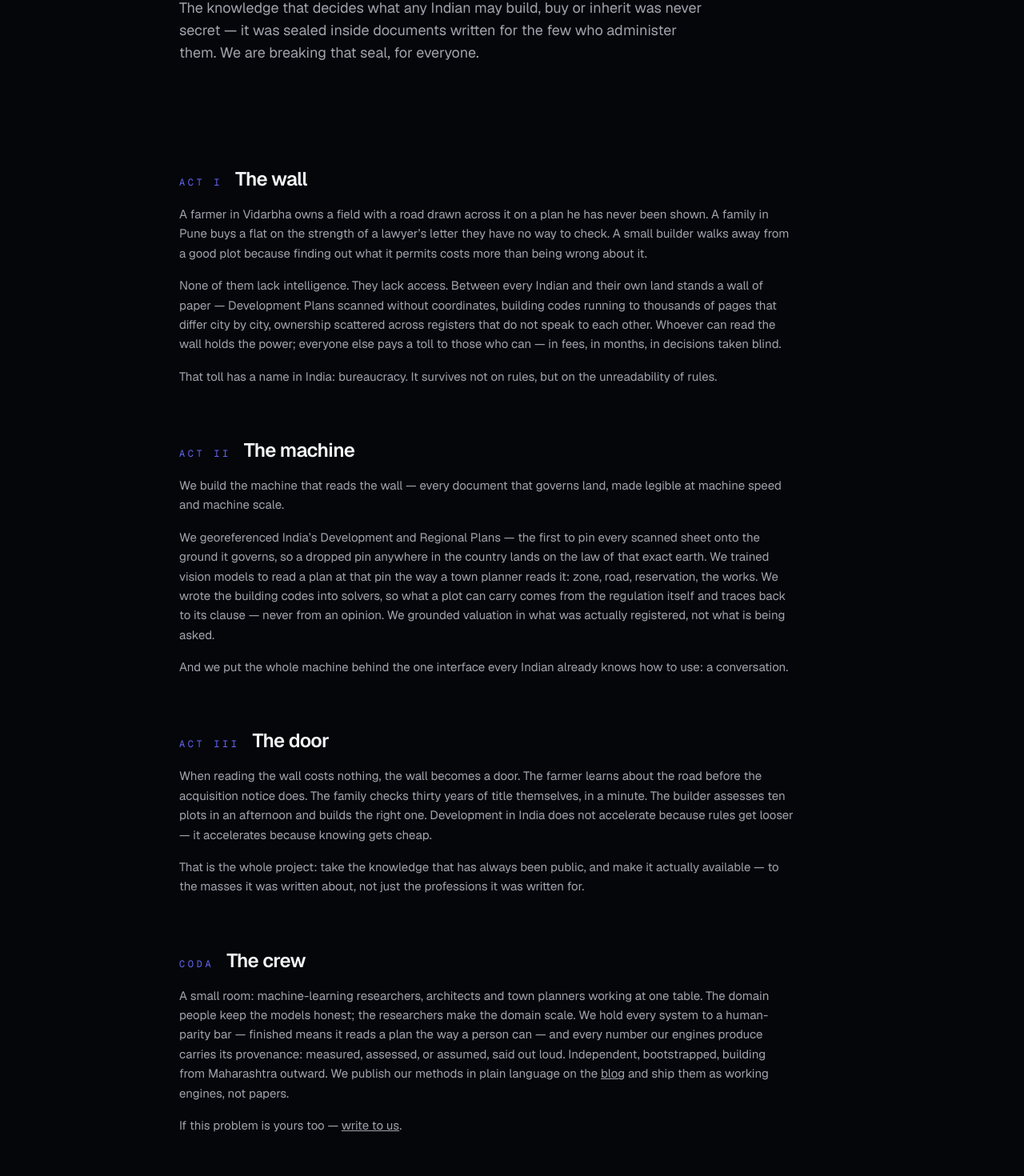
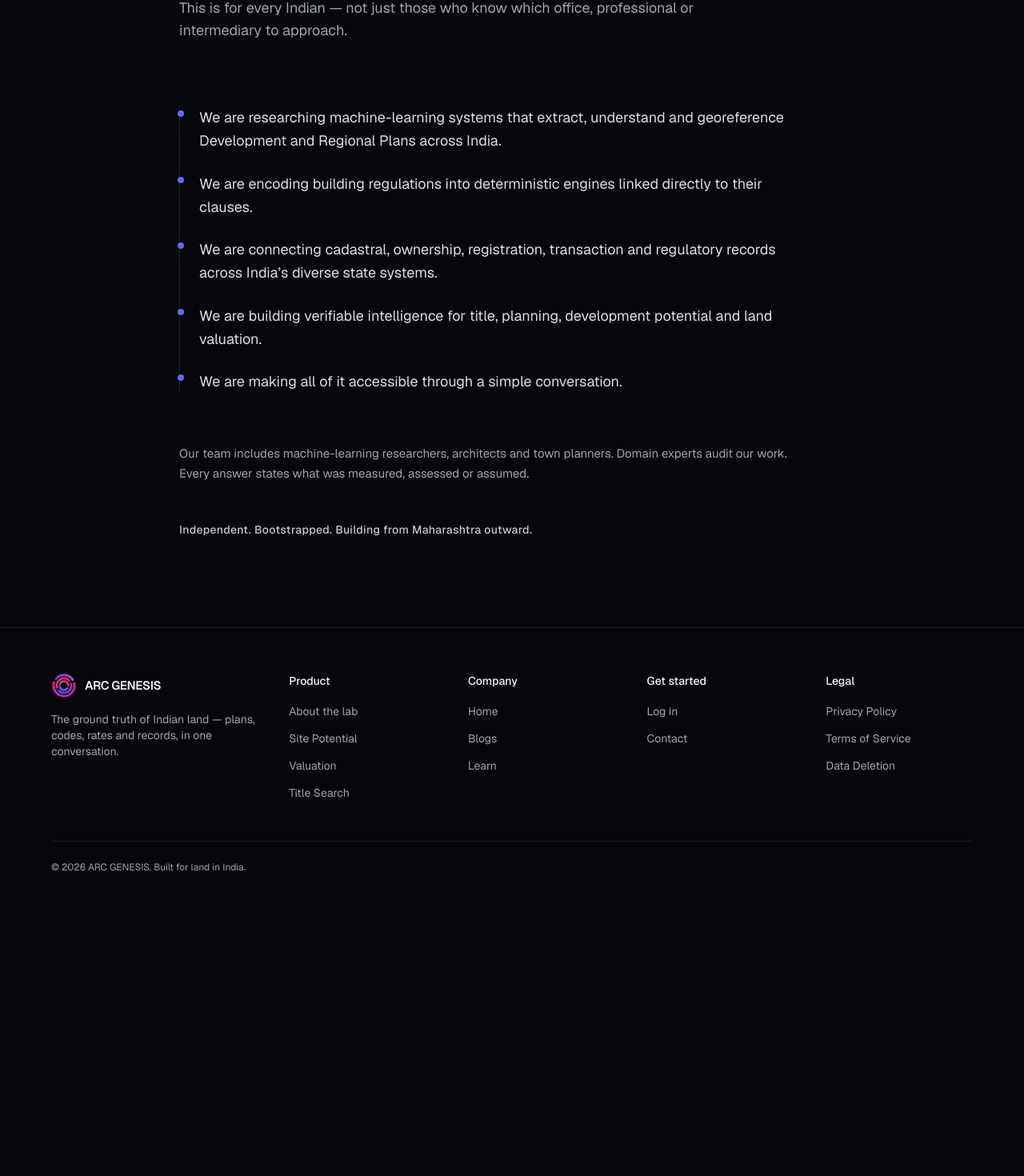
Before and after one commit to arcgenesisin/arcgenesis-web, a Next.js app: page /about in a window 1280 px wide. Shown: the part 320-1790 px from the top of the page at 80% size. After the commit the page ends 1468 px from the top, so only its background shows below. Built offline with nearby package versions, Linux system fonts and the light colour scheme; no server answers.

Commit message:
About: final approved copy — research-programme manifesto
Exact user copy. Title = the mission line; the five "We are…" lines as
a ticked research programme on a left rule; team + provenance para;
Independent/Bootstrapped/Maharashtra coda.

Co-Authored-By: Claude Opus 4.8 <noreply@anthropic.com>

```diff
--- a/app/about/page.tsx
+++ b/app/about/page.tsx
@@ -2,122 +2,45 @@ import PageShell from "@/components/PageShell";
 
 export const metadata = { title: "About — ARC GENESIS" };
 
-// The lab page. One idea, held like a film: bureaucracy is a wall of documents
-// between Indians and their own land — we build the machine that reads the
-// wall, so the knowledge inside it belongs to everyone. Three acts and a crew.
+// The lab page. Exact copy — a research-program manifesto. Each "We are…" line
+// is one line of the programme; the closing lines are the stance.
 
-function Act({
-  n,
-  title,
-  children,
-}: {
-  n: string;
-  title: string;
-  children: React.ReactNode;
-}) {
-  return (
-    <section className="mt-16">
-      <div className="flex items-baseline gap-4">
-        <span className="font-mono text-xs tracking-[0.3em] text-accent">{n}</span>
-        <h2 className="text-2xl font-semibold tracking-tight">{title}</h2>
-      </div>
-      <div className="mt-4 space-y-4 text-[15px] leading-relaxed text-muted">
-        {children}
-      </div>
-    </section>
-  );
-}
+const PROGRAMME = [
+  "We are researching machine-learning systems that extract, understand and georeference Development and Regional Plans across India.",
+  "We are encoding building regulations into deterministic engines linked directly to their clauses.",
+  "We are connecting cadastral, ownership, registration, transaction and regulatory records across India’s diverse state systems.",
+  "We are building verifiable intelligence for title, planning, development potential and land valuation.",
+  "We are making all of it accessible through a simple conversation.",
+];
 
 export default function AboutPage() {
   return (
     <PageShell
       eyebrow="The lab"
-      title="Bureaucracy is a language. We taught machines to read it."
-      intro="The knowledge that decides what any Indian may build, buy or inherit was never secret — it was sealed inside documents written for the few who administer them. We are breaking that seal, for everyone."
+      title="An AI research lab for India’s land bureaucracy."
+      intro="This is for every Indian — not just those who know which office, professional or intermediary to approach."
     >
       <div className="max-w-3xl">
-        <Act n="ACT I" title="The wall">
+        <ol className="mt-4 space-y-6 border-l border-white/10 pl-6">
+          {PROGRAMME.map((line, i) => (
+            <li key={i} className="relative">
+              <span className="absolute -left-[27px] top-1.5 h-2 w-2 rounded-full bg-accent" />
+              <p className="text-lg leading-relaxed text-foreground/90">{line}</p>
+            </li>
+          ))}
+        </ol>
+
+        <div className="mt-16 space-y-4 text-[15px] leading-relaxed text-muted">
           <p>
-            A farmer in Vidarbha owns a field with a road drawn across it on a
-            plan he has never been shown. A family in Pune buys a flat on the
-            strength of a lawyer&rsquo;s letter they have no way to check. A
-            small builder walks away from a good plot because finding out what
-            it permits costs more than being wrong about it.
+            Our team includes machine-learning researchers, architects and town
+            planners. Domain experts audit our work. Every answer states what
+            was measured, assessed or assumed.
           </p>
-          <p>
-            None of them lack intelligence. They lack access. Between every
-            Indian and their own land stands a wall of paper — Development
-            Plans scanned without coordinates, building codes running to
-            thousands of pages that differ city by city, ownership scattered
-            across registers that do not speak to each other. Whoever can read
-            the wall holds the power; everyone else pays a toll to those who
-            can — in fees, in months, in decisions taken blind.
-          </p>
-          <p>
-            That toll has a name in India: bureaucracy. It survives not on
-            rules, but on the unreadability of rules.
-          </p>
-        </Act>
+        </div>
 
-        <Act n="ACT II" title="The machine">
-          <p>
-            We build the machine that reads the wall — every document that
-            governs land, made legible at machine speed and machine scale.
-          </p>
-          <p>
-            We georeferenced India&rsquo;s Development and Regional Plans — the
-            first to pin every scanned sheet onto the ground it governs, so a
-            dropped pin anywhere in the country lands on the law of that exact
-            earth. We trained vision models to read a plan at that pin the way
-            a town planner reads it: zone, road, reservation, the works. We
-            wrote the building codes into solvers, so what a plot can carry
-            comes from the regulation itself and traces back to its clause —
-            never from an opinion. We grounded valuation in what was actually
-            registered, not what is being asked.
-          </p>
-          <p>
-            And we put the whole machine behind the one interface every Indian
-            already knows how to use: a conversation.
-          </p>
-        </Act>
-
-        <Act n="ACT III" title="The door">
-          <p>
-            When reading the wall costs nothing, the wall becomes a door. The
-            farmer learns about the road before the acquisition notice does.
-            The family checks thirty years of title themselves, in a minute.
-            The builder assesses ten plots in an afternoon and builds the
-            right one. Development in India does not accelerate because rules
-            get looser — it accelerates because knowing gets cheap.
-          </p>
-          <p>
-            That is the whole project: take the knowledge that has always been
-            public, and make it actually available — to the masses it was
-            written about, not just the professions it was written for.
-          </p>
-        </Act>
-
-        <Act n="CODA" title="The crew">
-          <p>
-            A small room: machine-learning researchers, architects and town
-            planners working at one table. The domain people keep the models
-            honest; the researchers make the domain scale. We hold every
-            system to a human-parity bar — finished means it reads a plan the
-            way a person can — and every number our engines produce carries
-            its provenance: measured, assessed, or assumed, said out loud.
-            Independent, bootstrapped, building from Maharashtra outward. We
-            publish our methods in plain language on the{" "}
-            <a className="underline hover:text-foreground" href="/blogs">blog</a>{" "}
-            and ship them as working engines, not papers.
-          </p>
-          <p>
-            If this problem is yours too —{" "}
-            <a className="underline hover:text-foreground" href="mailto:arcgenesis.in@gmail.com">
-              write to us
-            </a>
-            .
-          </p>
-        </Act>
+        <p className="mt-12 text-sm font-medium tracking-wide text-foreground/80">
+          Independent. Bootstrapped. Building from Maharashtra outward.
+        </p>
       </div>
     </PageShell>
   );
```
